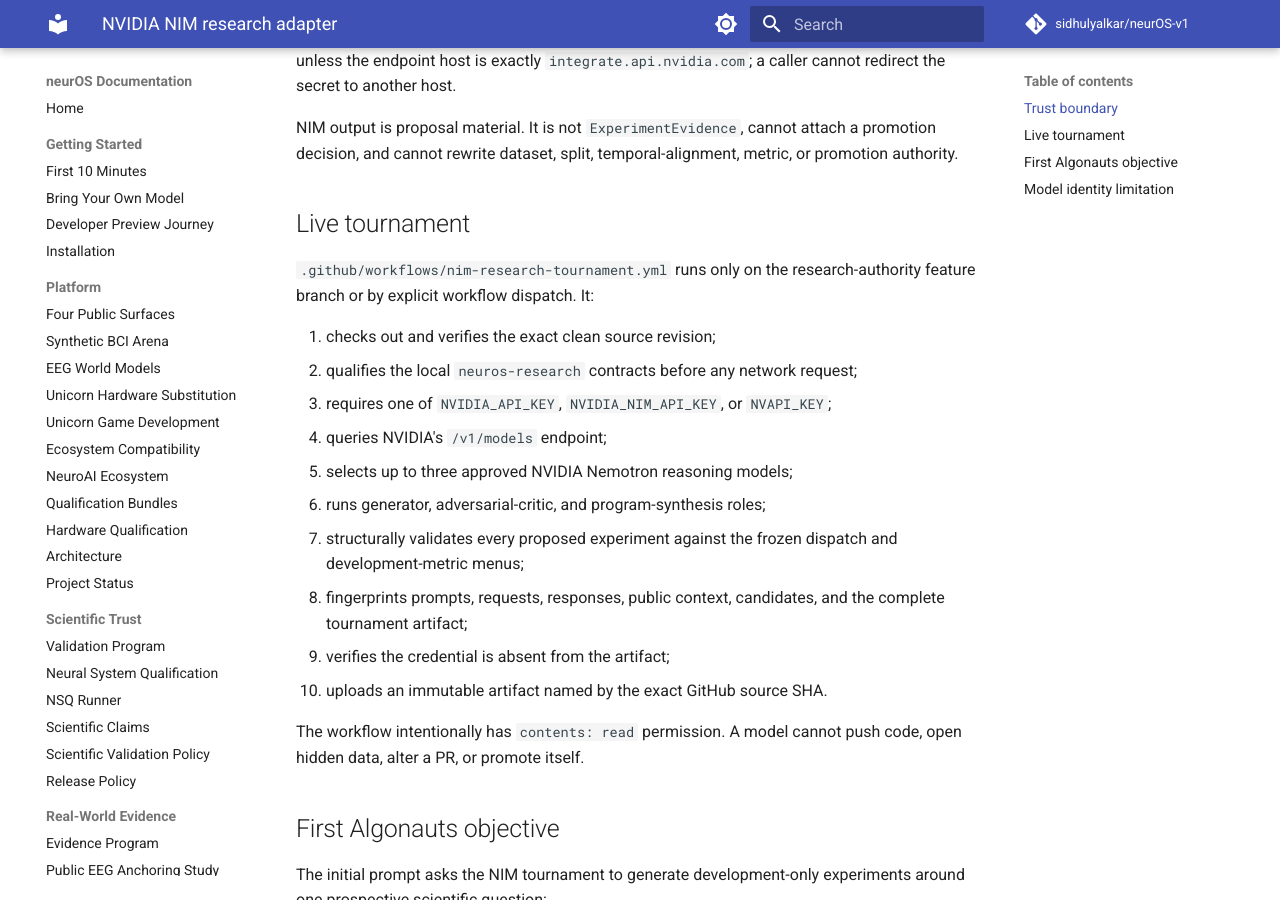
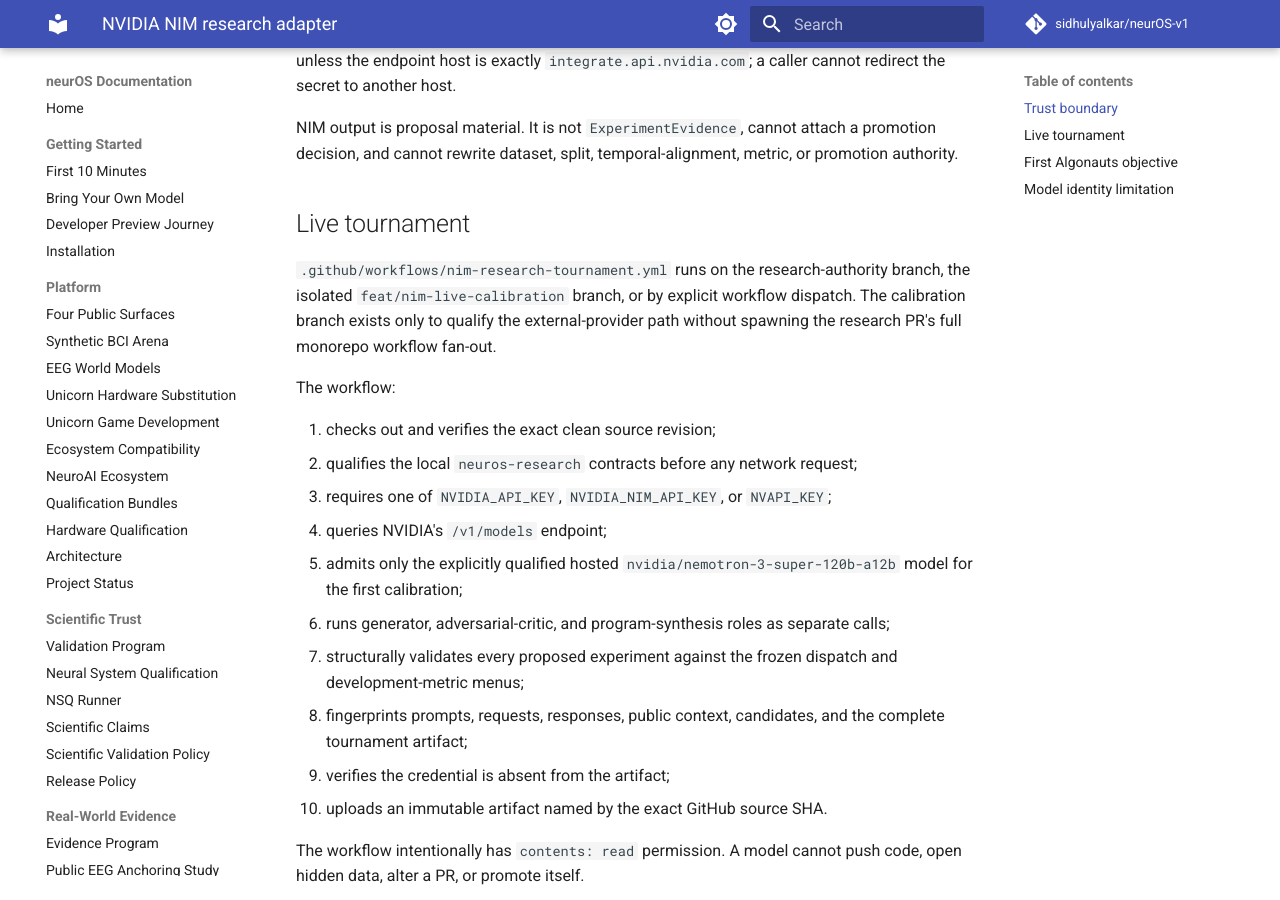
Before and after one commit to sidhulyalkar/neurOS-v1, an MkDocs documentation site: the page built from docs/NVIDIA_NIM_RESEARCH.md, in a window 1280 px wide and 900 px high, scrolled down 610 px. Built offline with MkDocs 1.6.1 and Material for MkDocs 9.7.7, drawn with Linux system fonts in a browser that asks for light colours; comment, search, counter and statistics services are not loaded.

Commit message:
docs(research): record isolated NIM calibration lane

```diff
--- a/docs/NVIDIA_NIM_RESEARCH.md
+++ b/docs/NVIDIA_NIM_RESEARCH.md
@@ -27,15 +27,20 @@ promotion authority.
 
 ## Live tournament
 
-`.github/workflows/nim-research-tournament.yml` runs only on the research-authority
-feature branch or by explicit workflow dispatch. It:
+`.github/workflows/nim-research-tournament.yml` runs on the research-authority branch,
+the isolated `feat/nim-live-calibration` branch, or by explicit workflow dispatch. The
+calibration branch exists only to qualify the external-provider path without spawning
+the research PR's full monorepo workflow fan-out.
+
+The workflow:
 
 1. checks out and verifies the exact clean source revision;
 2. qualifies the local `neuros-research` contracts before any network request;
 3. requires one of `NVIDIA_API_KEY`, `NVIDIA_NIM_API_KEY`, or `NVAPI_KEY`;
 4. queries NVIDIA's `/v1/models` endpoint;
-5. selects up to three approved NVIDIA Nemotron reasoning models;
-6. runs generator, adversarial-critic, and program-synthesis roles;
+5. admits only the explicitly qualified hosted `nvidia/nemotron-3-super-120b-a12b`
+   model for the first calibration;
+6. runs generator, adversarial-critic, and program-synthesis roles as separate calls;
 7. structurally validates every proposed experiment against the frozen dispatch and
    development-metric menus;
 8. fingerprints prompts, requests, responses, public context, candidates, and the
```
